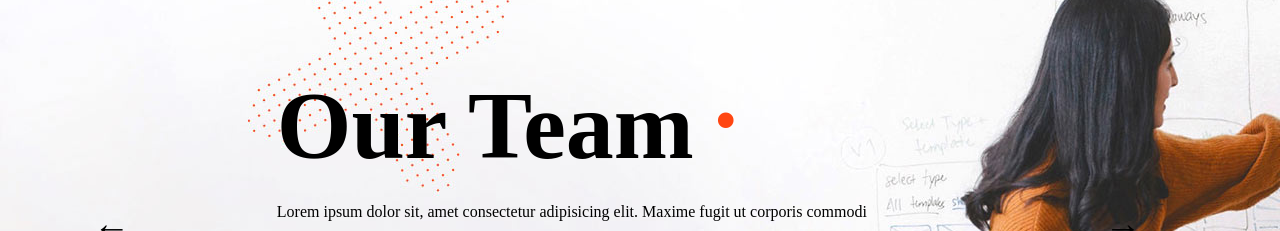
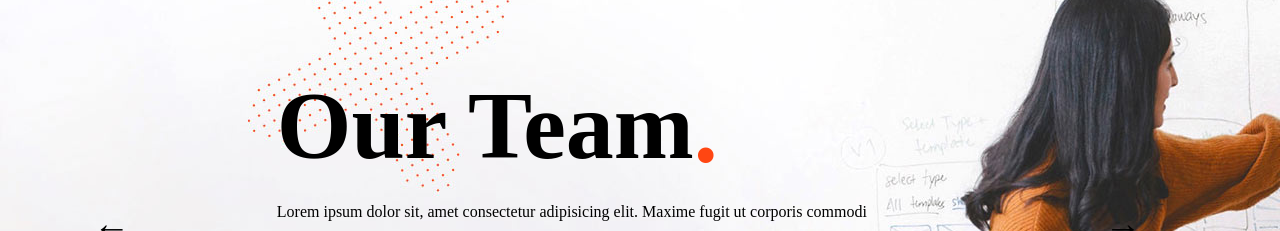
Before and after one commit to ArrobbioUmberto/proj-html-vuejs, a Vue app: page / in a window 1280 px wide. Shown: the part 251-482 px from the top of the page. Built offline with nearby package versions, Linux system fonts and the light colour scheme.

Commit message:
FIX point element

```diff
--- a/src/components/Hero.vue
+++ b/src/components/Hero.vue
@@ -43,6 +43,7 @@ export default {
 .point {
     color: #ff4612;
     font-size: 6rem;
+    padding: 35px 0 0;
 }
 
 .title {
```
